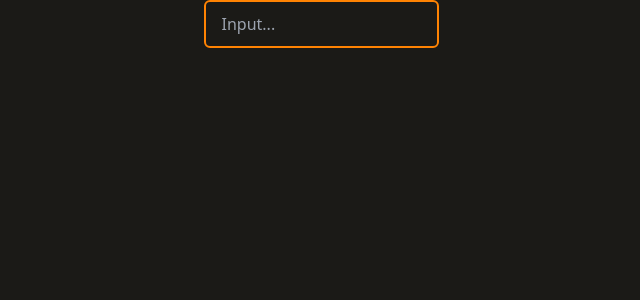
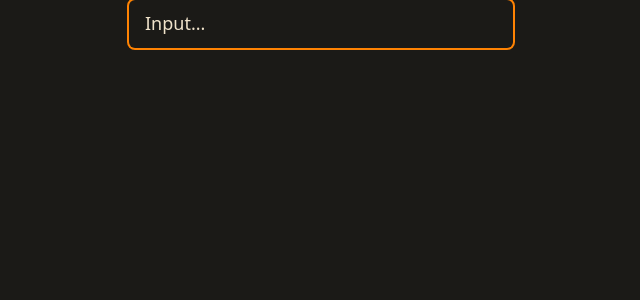
Before and after one commit to FabioVLucena/nextjs-to-do, a Next.js app: page / in a window 1280 px wide. Shown: the top 300 px of the page, without its empty margins (319-959 px from the left). Built offline with nearby package versions, Linux system fonts and the light colour scheme.

Commit message:
adiciona nova variacao de white e finaliza component input

```diff
--- a/src/components/Input.tsx
+++ b/src/components/Input.tsx
@@ -9,7 +9,7 @@ const Input = ({ label, ...rest }: Props) => {
         <input
             type='text'
             placeholder={label}
-            className='h-12 py-3 bg-black-500 text-white border-2 border-orange-200 rounded-md focus:ring-0 focus:ring-offset-0 text-left placeholder:pl-4 focus:bg-black-100'
+            className='h-12 py-3 w-96 bg-black-500 placeholder:text-lg placeholder:text-white-400 ring-2 ring-orange-200 rounded-md focus:outline-none text-left placeholder:pl-4 focus:bg-black-100 focus:placeholder:text-white-100'
             {...rest}
         />
     );
--- a/tailwind.config.js
+++ b/tailwind.config.js
@@ -12,8 +12,9 @@ module.exports = {
                  100: '#23221F'},
       'orange': { 500: '#A35709',
                   200: '#FF8303' },
-      'white': '#F0E3CA'
-    }
-  },
-  plugins: [],
+      'white': { 400: '#F0E3CA',
+                 100: '#ffffff'}
+    },
+    plugins: [],
+  }
 }
```
